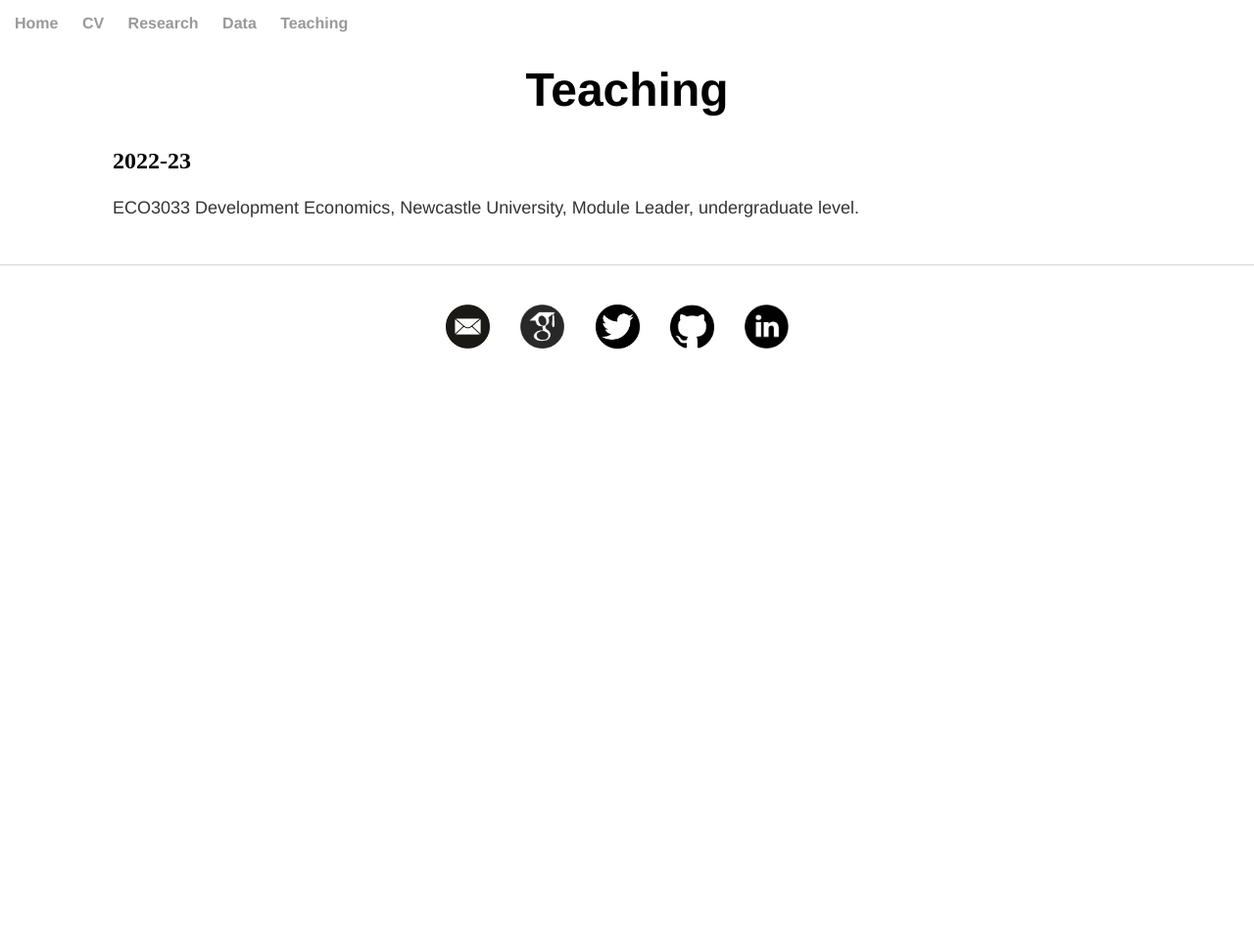
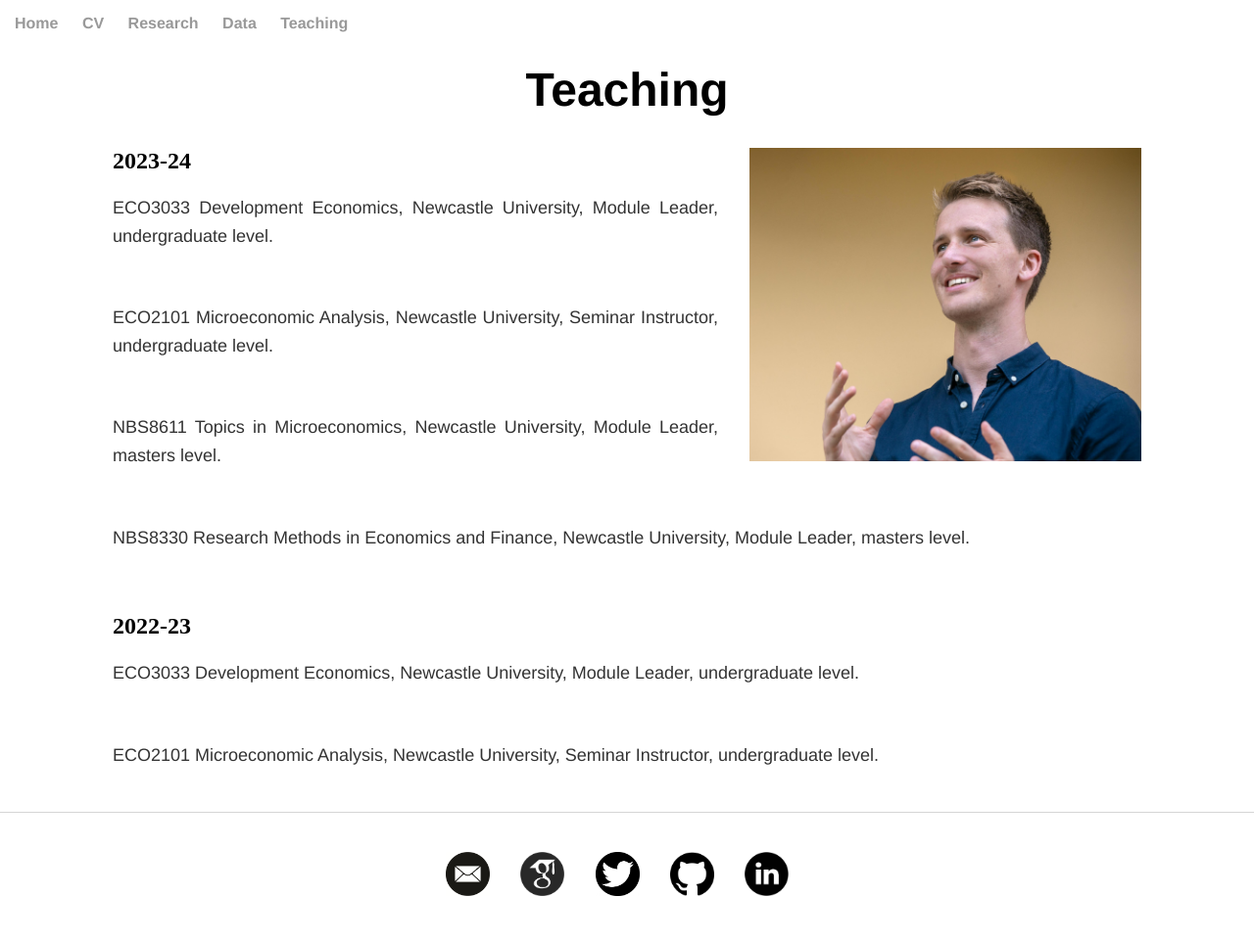
Before and after one commit to soeren-henn/soeren-henn.github.io, a Jekyll site: the page built from teaching/index.html, in a window 1280 px wide. Shown: the whole page at 98% size. Built offline with Jekyll 4.4.1, drawn with Linux system fonts in a browser that asks for light colours; before the commit the page ends 900 px from its top, so only the background shows below that.

Commit message:
Update index.html

```diff
--- a/teaching/index.html
+++ b/teaching/index.html
@@ -8,8 +8,30 @@ title: Teaching
 		<h1>Teaching</h1>
 	</div>
 
+	<div class="photo">
+ 		<img src="\images\teaching-photo.jpg" alt:"Picture of Soeren Henn">
+	</div>
+
+	<h2>2023-24</h2>
+	<div class="paper">
+		<p> ECO3033 Development Economics, Newcastle University, Module Leader, undergraduate level.</p>
+	</div>
+	<div class="paper">
+		<p> ECO2101 Microeconomic Analysis, Newcastle University, Seminar Instructor, undergraduate level.</p>
+	</div>
+	<div class="paper">
+		<p> NBS8611 Topics in Microeconomics, Newcastle University, Module Leader, masters level.</p>
+	</div>
+	<div class="paper">
+		<p> NBS8330 Research Methods in Economics and Finance, Newcastle University, Module Leader, masters level.</p>
+	</div>
+
+
 	<h2>2022-23</h2>
 	<div class="paper">
 		<p> ECO3033 Development Economics, Newcastle University, Module Leader, undergraduate level.</p>
 	</div>
+	<div class="paper">
+		<p> ECO2101 Microeconomic Analysis, Newcastle University, Seminar Instructor, undergraduate level.</p>
+	</div>
 </div>
```
